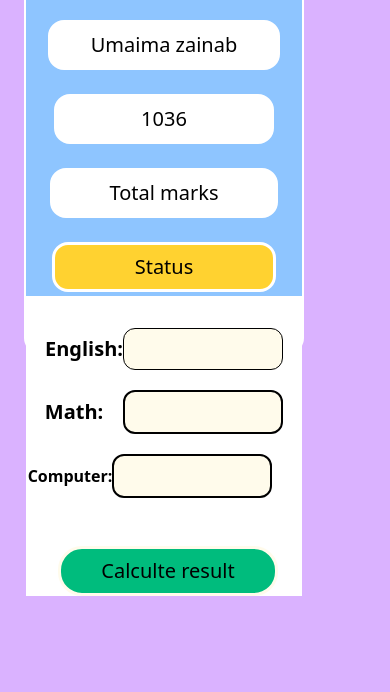
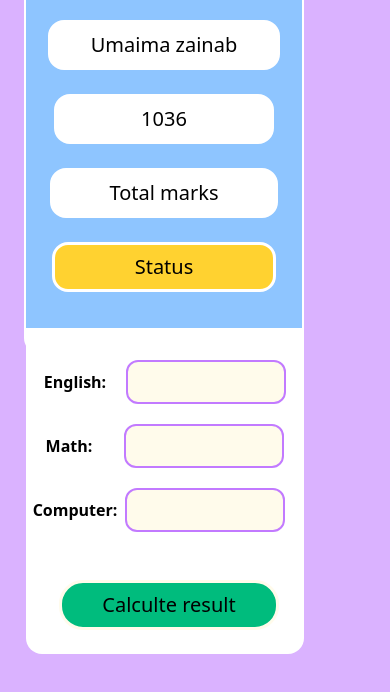
Before and after one commit to Umaimazainab02/calculate-result, a website: page index.html in a window 390 px wide. Shown: the part 166-858 px from the top of the page. Drawn offline with Linux system fonts and the light colour scheme.

```diff
--- a/index.html
+++ b/index.html
@@ -10,31 +10,33 @@
 </head>
 
 <body class="bg-purple-300">
-    <div class="flex flex-col lg:flex-row w-70 lg:w-200 h-100 ml-6 lg:ml-90 mt-30 border-2 border-white rounded-2xl">
-        <div class="flex items-center flex-col w-69 lg:w-100 h-99 border-4 border-blue-300 bg-blue-300 rounded-tl-2xl rounded-tr-2xl lg:rounded-l-2xl">
+    <div class="flex flex-col lg:flex-row w-70 lg:w-200 h-100 ml-6 lg:ml-90 mt-30 mb-95 lg:mb-0 border-2 border-white rounded-2xl">
+        <div class="flex items-center flex-col w-69 lg:w-100 h-100 border-4 border-blue-300 bg-blue-300  rounded-t-2xl lg:rounded-l-2xl lg:rounded-tr-none">
             <h1 class="text-3xl font-bold items-center text-white">
                 Result Display </h1>
             <h1 class="text-xl px-10 py-2 mt-6 border-white border-3 text-black rounded-2xl bg-white">Umaima zainab</h1>
             <p class="text-xl  px-21 py-2 mt-6 border-3 border-white rounded-2xl text-black bg-white">1036</p>
             <h1 class="text-xl px-14 py-2 mt-6 border-white border-3 text-black rounded-2xl bg-white">Total marks</h1>
-            <h1 class="text-xl px-20 py-2 mt-6 border-white border-3 text-black rounded-2xl bg-amber-300">Status</h1>
+            <h1 class="text-xl px-20 py-2 mb-8 lg:mb-0 mt-6 border-white border-3 text-black rounded-2xl bg-amber-300">Status</h1>
         </div>
-        <div class="flex items-center flex-col justify-center w-69 lg:w-100 h-100 pt-8 lg:pt-2 bg-white  lg:rounded-r-2xl">
-            <div class="flex items-center gap-0 lg:gap-4 ">
-                <label for="english" class="text-xl font-semibold">English:</label>
-                <input type="number" id="english" class="w-40 lg:w-40 border rounded-xl px-1 lg:px-3 py-2 bg-amber-50">
+        <div class="flex items-center flex-col justify-center w-69.5 lg:w-100 h-100 pt-8 lg:pt-2 bg-white  rounded-b-2xl
+lg:rounded-r-2xl
+lg:rounded-bl-none border-amber-50">
+            <div id="english" class="flex items-center gap-0 lg:gap-4 ">
+                <label for="english" class="text-md lg:text-xl font-semibold">English:</label>
+                <input type="number" id="english" class="w-40 lg:w-40 border-2 border-purple-400 rounded-xl ml-5 lg:ml-0  px-1 lg:px-3 py-2 bg-amber-50">
             </div>
 
-            <div class="flex items-center gap-0 lg:gap-4 ">
-                <label for="math" class="text-xl font-semibold ml-5">Math:</label>
-                <input type="number" id="math" class="w-40 lg:w-40 border-2 rounded-xl px-1 lg:px-3 py-2 m-5 bg-amber-50">
+            <div id="math" class="flex items-center gap-0 lg:gap-4 ">
+                <label for="math" class="text-md lg:text-xl font-semibold ml-5">Math:</label>
+                <input type="number" id="math" class="w-40 lg:w-40 border-2 border-purple-400 rounded-xl ml-8 lg:ml-0 px-1 lg:px-3 py-2 m-5 bg-amber-50">
             </div>
 
-            <div class="flex items-center gap-0 lg:gap-4 ">
-                <label for="computer" class="text-md lg:text-xl font-semibold ">Computer:</label>
-                <input type="number" id="computer" class="w-40 lg:w-40  border-2 rounded-xl px-1 lg:px-3 py-2 bg-amber-50 mr-7">
+            <div id="computer" class="flex items-center gap-0 lg:gap-4 ">
+                <label for="computer" class="text-md lg:text-xl ml-4 lg:ml-0 font-semibold ">Computer:</label>
+                <input type="number" id="computer" class="w-40 lg:w-40  border-2 border-purple-400 rounded-xl ml-2 lg:ml-0 px-1 lg:px-3 py-2 bg-amber-50 mr-7">
             </div>
-            <h1 class="text-xl px-10 py-2 mt-12 ml-2  text-blue border-3 border-amber-50 rounded-3xl bg-emerald-500 hover:bg-emerald-600 ">Calculte result</h1>
+            <h1 id="calculate" class="text-xl px-10 py-2 mt-12 ml-2 mb-6 lg:mb-0 text-blue border-3 border-amber-50 rounded-3xl bg-emerald-500 hover:bg-emerald-600 ">Calculte result</h1>
         </div>
     </div>
     <script src="app.js"></script>
```
Also changed, not shown: app.js (+9 -0 lines), src/output.css.
